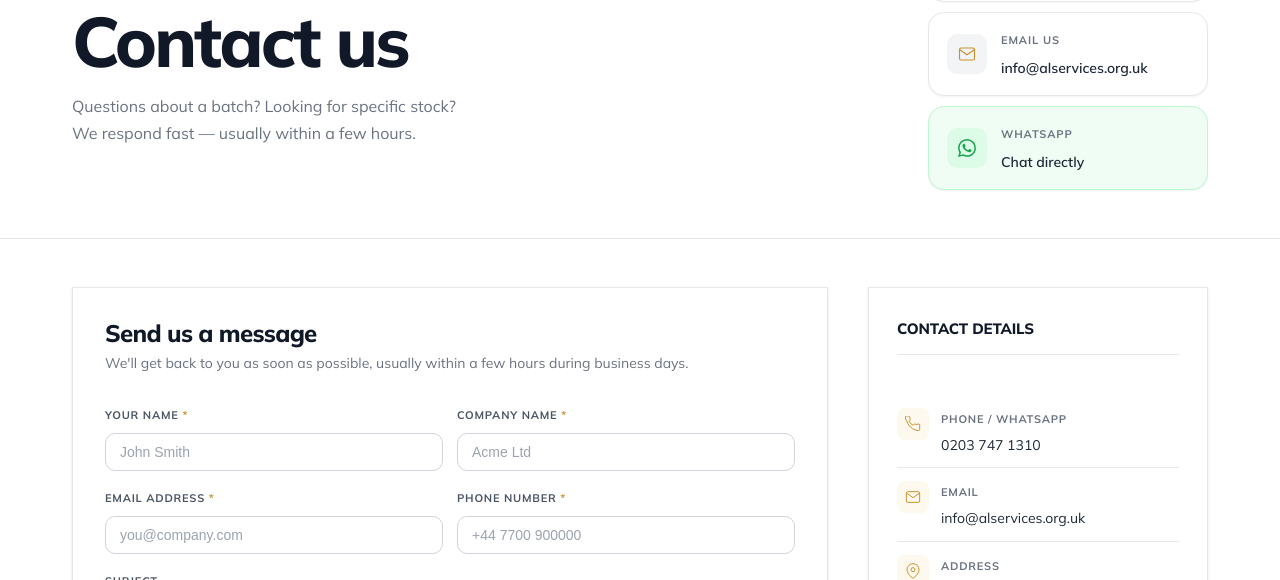
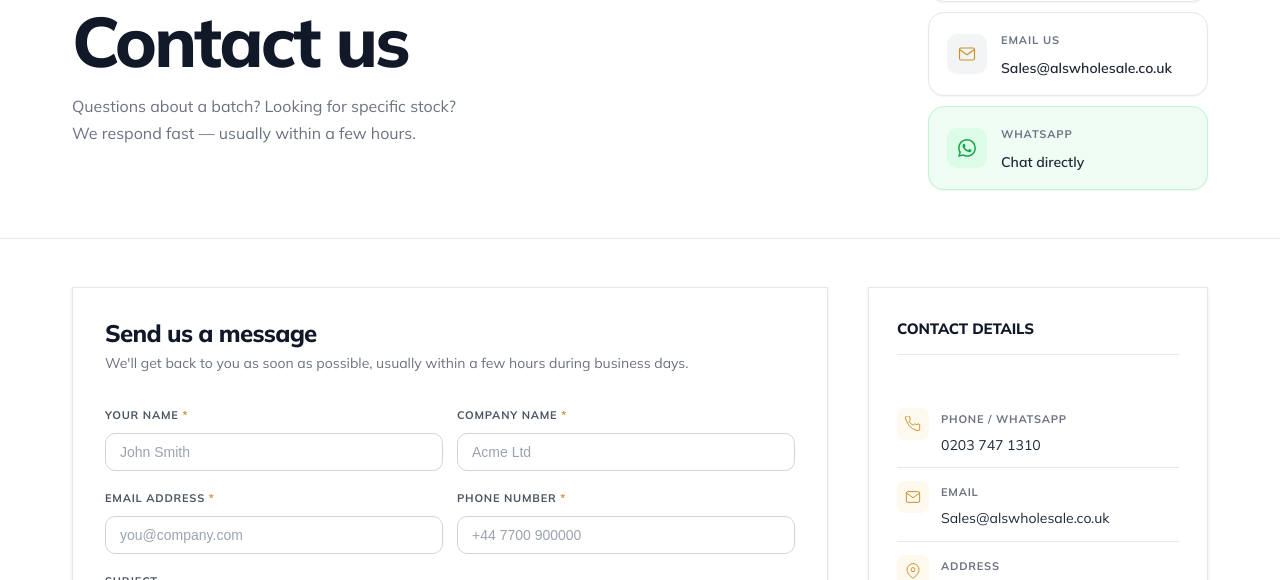
Before and after one commit to newbornspec/Als-Trade-wholesale, a React (Vite) app in the folder client/: page /contact in a window 1280 px wide. Shown: the part 146-726 px from the top of the page. Built offline with nearby package versions, Linux system fonts and the light colour scheme.

Commit message:
update: replace all info@alservices.org.uk with Sales@alswholesale.co.uk

```diff
--- a/client/src/components/Footer.jsx
+++ b/client/src/components/Footer.jsx
@@ -55,7 +55,7 @@ export default function Footer() {
         <div className="footer-col">
           <h4>Contact</h4>
           <a href="tel:0203 747 1310">0203 747 1310</a>
-          <a href="mailto:info@alservices.org.uk">info@alservices.org.uk</a>
+          <a href="mailto:Sales@alswholesale.co.uk">Sales@alswholesale.co.uk</a>
           <p style={{color:'var(--gray-500)', fontSize:'13px', marginTop:'4px'}}>
             Unit 11a Waterhall Farm<br/>Hertford SG138LE<br/>United Kingdom
           </p>
--- a/client/src/pages/AboutPage.jsx
+++ b/client/src/pages/AboutPage.jsx
@@ -291,7 +291,7 @@ export default function AboutPage() {
                   <path d="M4 4h16c1.1 0 2 .9 2 2v12c0 1.1-.9 2-2 2H4c-1.1 0-2-.9-2-2V6c0-1.1.9-2 2-2z"/>
                   <polyline points="22,6 12,13 2,6"/>
                 </svg>
-                info@alservices.org.uk
+                Sales@alswholesale.co.uk
               </div>
             </div>
             <div className="location-actions">
--- a/client/src/pages/BatchDetailPage.jsx
+++ b/client/src/pages/BatchDetailPage.jsx
@@ -447,7 +447,7 @@ export default function BatchDetailPage() {
                 <path d="M4 4h16c1.1 0 2 .9 2 2v12c0 1.1-.9 2-2 2H4c-1.1 0-2-.9-2-2V6c0-1.1.9-2 2-2z"/>
                 <polyline points="22,6 12,13 2,6"/>
               </svg>
-              <a href="mailto:info@alservices.org.uk">info@alservices.org.uk</a>
+              <a href="mailto:Sales@alswholesale.co.uk">Sales@alswholesale.co.uk</a>
             </div>
           </div>
         </div>
--- a/client/src/pages/ContactPage.jsx
+++ b/client/src/pages/ContactPage.jsx
@@ -111,7 +111,7 @@ export default function ContactPage() {
               </div>
             </a>
 
-            <a href="mailto:info@alservices.org.uk" className="qc-pill">
+            <a href="mailto:Sales@alswholesale.co.uk" className="qc-pill">
               <div className="qc-icon">
                 <svg width="18" height="18" viewBox="0 0 24 24" fill="none" stroke="currentColor" strokeWidth="1.5">
                   <path d="M4 4h16c1.1 0 2 .9 2 2v12c0 1.1-.9 2-2 2H4c-1.1 0-2-.9-2-2V6c0-1.1.9-2 2-2z" />
@@ -120,7 +120,7 @@ export default function ContactPage() {
               </div>
               <div>
                 <span className="qc-label">Email us</span>
-                <span className="qc-value">info@alservices.org.uk</span>
+                <span className="qc-value">Sales@alswholesale.co.uk</span>
               </div>
             </a>
 
@@ -334,8 +334,8 @@ export default function ContactPage() {
                 </div>
                 <div>
                   <span className="info-row-label">Email</span>
-                  <a href="mailto:info@alservices.org.uk" className="info-row-value">
-                    info@alservices.org.uk
+                  <a href="mailto:Sales@alswholesale.co.uk" className="info-row-value">
+                    Sales@alswholesale.co.uk
                   </a>
                 </div>
               </div>
```
Also changed, not shown: 2 other files (tests, documents, lock files or other folders).
